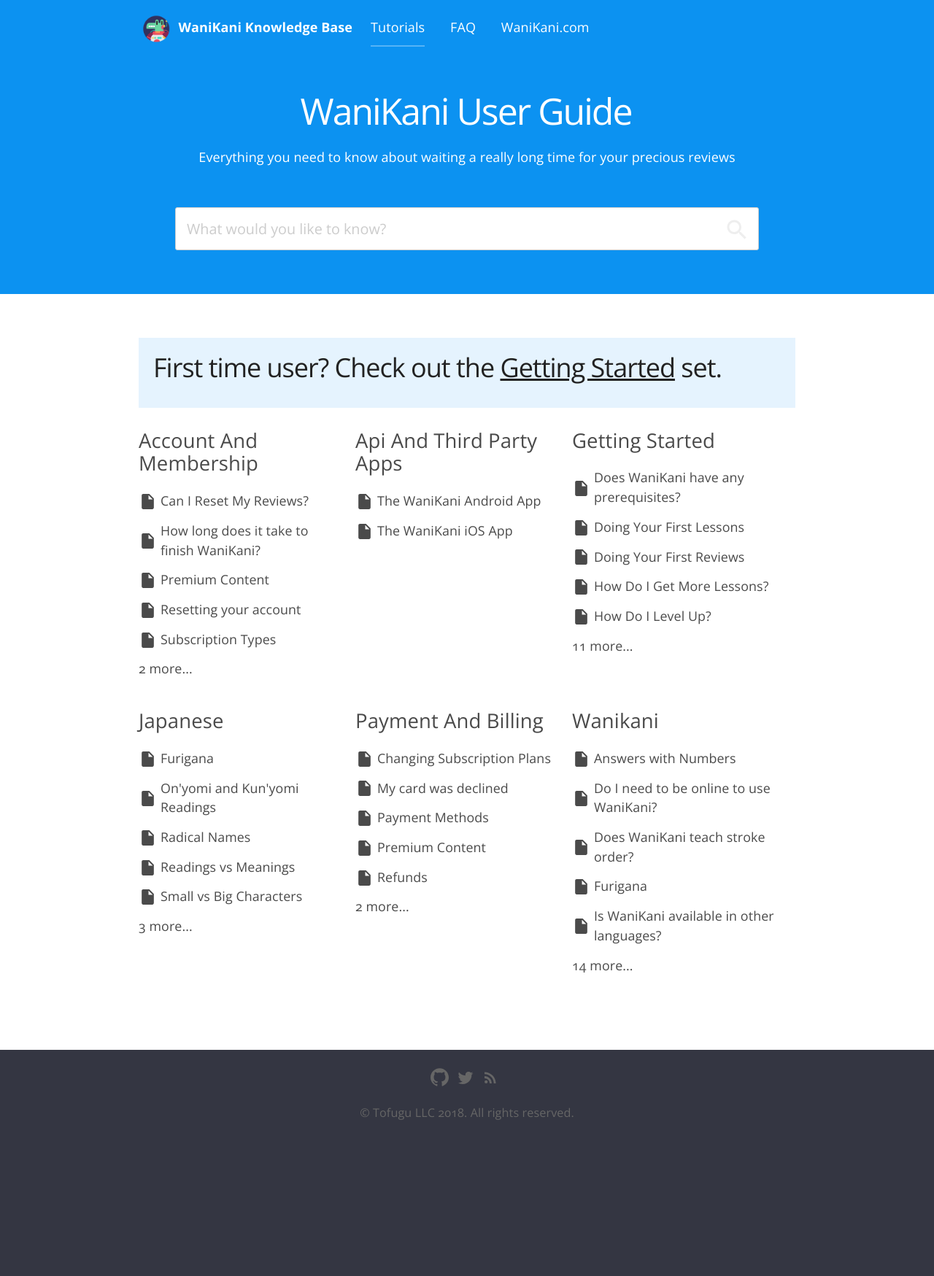
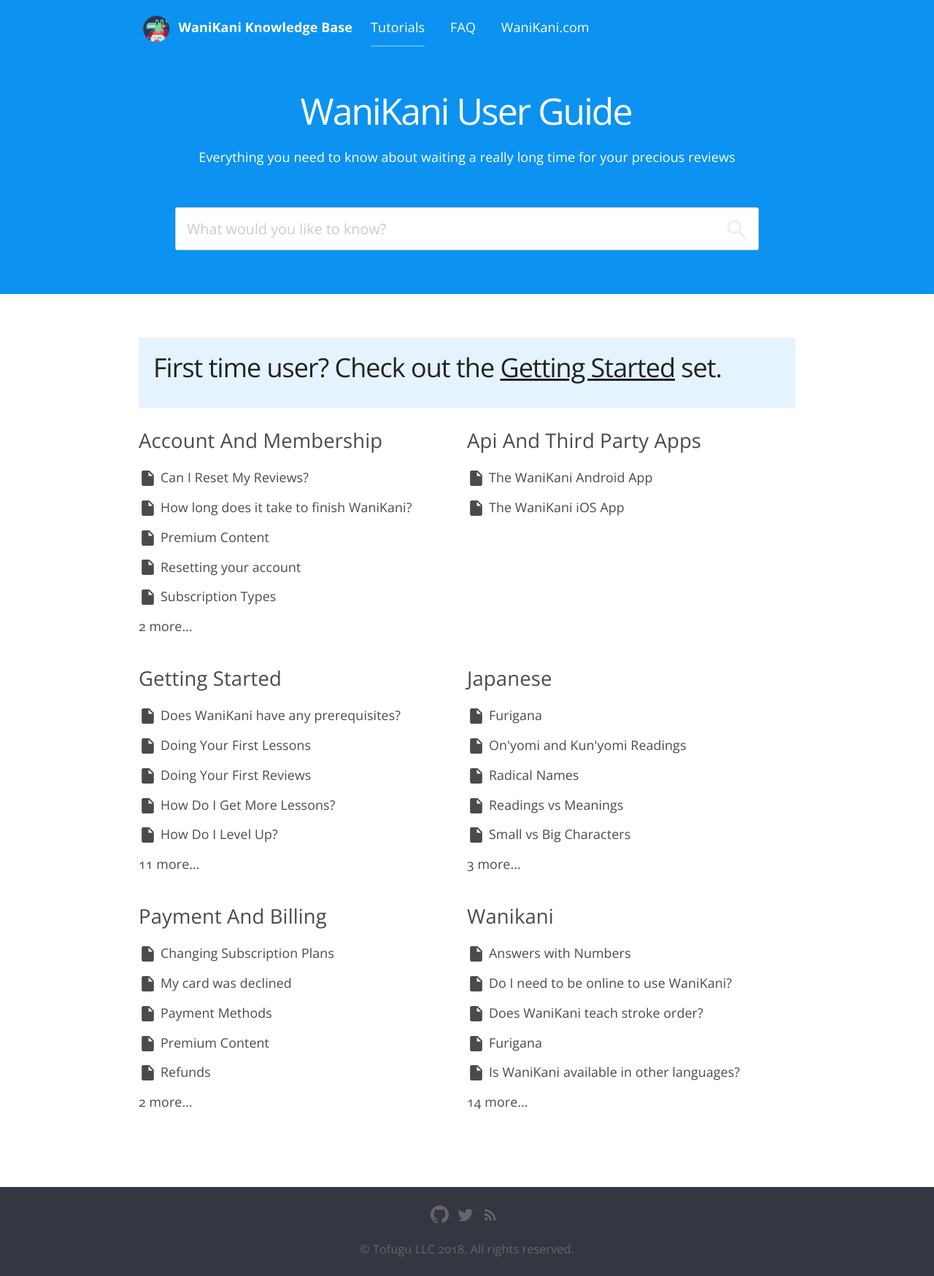
Before and after one commit to CloudCannon/base-jekyll-template, a Jekyll site: the page built from index.html, in a window 1280 px wide. Shown: the whole page at 73% size. Built offline with Jekyll 4.4.1, drawn with Linux system fonts in a browser that asks for light colours; nearby versions of some CDN libraries; before the commit the page ends 1561 px from its top, so only the background shows below that.

Commit message:
Force two columns on landing page category post list

```diff
--- a/_sass/wanikani/overrides.scss
+++ b/_sass/wanikani/overrides.scss
@@ -18,6 +18,10 @@
 
 // _sass/tutorials.scss:22
 .category {
+  @media #{$desktop} {
+		flex: 0 0 50%;
+	}
+
   li {
     a {
       line-height: 1.5em;
```
